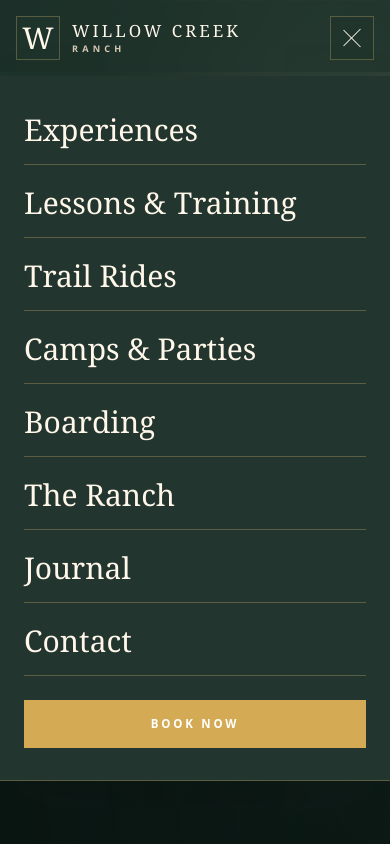
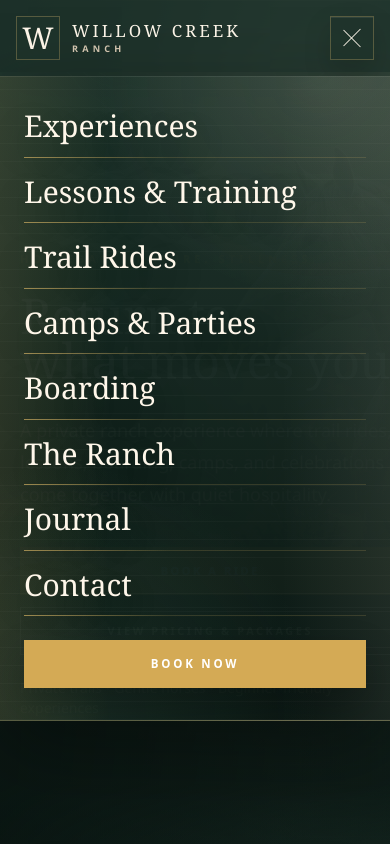
Before and after one commit to dion-nikila/ranch-site, a Next.js app: page / in a window 390 px wide. Both pictures are taken after a click on the button 352 px from the left and 38 px from the top of the page. Shown: the top 844 px of the page. Built offline with nearby package versions, Linux system fonts and the light colour scheme.

Commit message:
mobile......

```diff
--- a/app/globals.css
+++ b/app/globals.css
@@ -106,6 +106,58 @@ header {
   border-color: rgba(210, 177, 99, 0.18) !important;
   background: rgba(33, 54, 46, 0.84) !important;
   box-shadow: 0 14px 44px rgba(0, 0, 0, 0.26);
+}
+
+.mobile-menu-button {
+  box-shadow:
+    inset 0 1px 0 rgba(255, 247, 234, 0.08),
+    0 12px 28px rgba(0, 0, 0, 0.16);
+}
+
+.mobile-menu-panel {
+  overflow: hidden;
+  background:
+    radial-gradient(circle at 82% 0%, rgba(236, 225, 198, 0.13), transparent 14rem),
+    radial-gradient(circle at 16% 100%, rgba(101, 151, 120, 0.16), transparent 16rem),
+    linear-gradient(180deg, rgba(31, 52, 44, 0.98), rgba(10, 23, 19, 0.98)) !important;
+  box-shadow:
+    inset 0 1px 0 rgba(255, 247, 234, 0.08),
+    0 28px 80px rgba(0, 0, 0, 0.36) !important;
+}
+
+.mobile-menu-panel::before {
+  content: "";
+  position: absolute;
+  inset: 0;
+  pointer-events: none;
+  background:
+    linear-gradient(90deg, rgba(210, 177, 99, 0.12), transparent 28%, transparent 72%, rgba(236, 225, 198, 0.08)),
+    repeating-linear-gradient(0deg, rgba(255, 247, 234, 0.025) 0 1px, transparent 1px 18px);
+}
+
+.mobile-menu-link {
+  position: relative;
+  z-index: 1;
+  border-color: rgba(210, 177, 99, 0.18) !important;
+  color: var(--text);
+  line-height: 0.95;
+  text-shadow: 0 14px 42px rgba(0, 0, 0, 0.28);
+}
+
+.mobile-menu-link::after {
+  content: "";
+  position: absolute;
+  bottom: -1px;
+  left: 0;
+  width: 42%;
+  height: 1px;
+  background: linear-gradient(90deg, rgba(210, 177, 99, 0.62), transparent);
+}
+
+.mobile-menu-cta {
+  position: relative;
+  z-index: 1;
+  box-shadow: 0 16px 38px rgba(0, 0, 0, 0.24);
 }
 
 .site-line-field {
@@ -702,6 +754,29 @@ main > section::before {
 }
 
 @media (max-width: 767px) {
+  body {
+    background:
+      radial-gradient(circle at 82% 6%, rgba(236, 225, 198, 0.2), transparent 18rem),
+      radial-gradient(circle at 10% 32%, rgba(101, 151, 120, 0.16), transparent 18rem),
+      radial-gradient(circle at 84% 68%, rgba(210, 177, 99, 0.1), transparent 18rem),
+      linear-gradient(180deg, #263d35 0%, #162c25 28rem, #22372f 64rem, #172a24 100%);
+  }
+
+  main {
+    overflow: hidden;
+    background:
+      linear-gradient(180deg, transparent 0, rgba(22, 44, 37, 0.7) 46rem, rgba(32, 55, 46, 0.54) 100%);
+  }
+
+  main > section {
+    background-color: transparent !important;
+  }
+
+  main > section::before {
+    background: linear-gradient(90deg, transparent, rgba(210, 177, 99, 0.22), transparent);
+    opacity: 0.65;
+  }
+
   .section-title {
     font-size: clamp(2.25rem, 10.5vw, 3.6rem);
   }
@@ -721,6 +796,23 @@ main > section::before {
     min-height: calc(100svh - 5.8rem) !important;
     align-items: center;
     padding-top: 0.4rem;
+  }
+
+  .hero-inner .button-shimmer {
+    background-color: rgba(12, 29, 24, 0.22);
+    backdrop-filter: blur(10px);
+  }
+
+  .hero-inner .button-shimmer:first-child {
+    background-color: var(--gold);
+  }
+
+  .hero-inner .button-shimmer:hover {
+    background-color: rgba(12, 29, 24, 0.38);
+  }
+
+  .hero-inner .button-shimmer:first-child:hover {
+    background-color: #96763d;
   }
 
   .hero-landscape {
@@ -757,7 +849,7 @@ main > section::before {
 
   .hero-section::after {
     background:
-      linear-gradient(180deg, rgba(10, 22, 18, 0.1) 0%, rgba(10, 22, 18, 0.18) 26%, rgba(10, 22, 18, 0.72) 68%, rgba(10, 22, 18, 0.82) 100%),
+      linear-gradient(180deg, rgba(10, 22, 18, 0.1) 0%, rgba(10, 22, 18, 0.18) 26%, rgba(10, 22, 18, 0.72) 68%, rgba(10, 22, 18, 0.72) 88%, rgba(10, 22, 18, 0) 100%),
       linear-gradient(90deg, rgba(9, 20, 17, 0.88) 0%, rgba(9, 20, 17, 0.52) 58%, rgba(9, 20, 17, 0.18) 100%),
       radial-gradient(ellipse at 68% 18%, rgba(236, 225, 198, 0.12), transparent 12rem),
       radial-gradient(ellipse at 28% 48%, rgba(20, 35, 30, 0.36), transparent 20rem);
@@ -801,8 +893,32 @@ main > section::before {
   }
 
   #booking {
-    padding-top: 1.5rem !important;
+    margin-top: -1.4rem;
+    padding-top: 0 !important;
     padding-bottom: 1.75rem !important;
+  }
+
+  #booking .booking-shell {
+    background:
+      linear-gradient(180deg, rgba(255, 247, 234, 0.055), transparent 38%),
+      radial-gradient(circle at 88% 0%, rgba(210, 177, 99, 0.13), transparent 12rem),
+      rgba(18, 39, 32, 0.72) !important;
+    box-shadow:
+      inset 0 1px 0 rgba(255, 247, 234, 0.08),
+      0 20px 52px rgba(0, 0, 0, 0.2);
+    backdrop-filter: blur(12px);
+  }
+
+  #experiences,
+  #trail-rides,
+  #boarding,
+  #resources,
+  #lessons-and-training,
+  #journal,
+  .gallery-section {
+    background:
+      radial-gradient(circle at 18% 0%, rgba(236, 225, 198, 0.07), transparent 17rem),
+      linear-gradient(180deg, rgba(47, 71, 62, 0.18), rgba(47, 71, 62, 0.08)) !important;
   }
 
   #ranch-gallery,
--- a/components/Navbar.tsx
+++ b/components/Navbar.tsx
@@ -21,7 +21,7 @@ export function Navbar() {
 
   return (
     <motion.header
-      className="fixed left-0 right-0 top-0 z-50 border-b border-[var(--border)] bg-[rgba(250,248,243,0.86)] backdrop-blur-xl"
+      className="site-header fixed left-0 right-0 top-0 z-50 border-b border-[var(--border)] bg-[rgba(250,248,243,0.86)] backdrop-blur-xl"
       initial={false}
       animate={{ opacity: 1, y: 0 }}
       transition={{ duration: 0.75, ease }}
@@ -49,7 +49,7 @@ export function Navbar() {
             aria-label={open ? "Close menu" : "Open menu"}
             aria-expanded={open}
             onClick={() => setOpen((value) => !value)}
-            className="group flex h-11 w-11 shrink-0 items-center justify-center border border-[var(--border)] bg-[var(--card)] transition-colors hover:border-[var(--gold)] xl:hidden"
+            className="mobile-menu-button group flex h-11 w-11 shrink-0 items-center justify-center border border-[var(--border)] bg-[var(--card)] transition-colors hover:border-[var(--gold)] xl:hidden"
           >
             <span className="relative h-4 w-6">
               <span className={`absolute left-0 top-0 h-px w-6 bg-[var(--text)] transition-transform ${open ? "translate-y-2 rotate-45" : ""}`} />
@@ -62,7 +62,7 @@ export function Navbar() {
       <AnimatePresence>
         {open && (
           <motion.div
-            className="fixed inset-x-0 top-[4.75rem] z-40 border-b border-[var(--border)] bg-[var(--bg)] px-6 pb-8 pt-5 shadow-[0_28px_70px_rgba(23,23,23,0.08)] md:top-20 xl:hidden"
+            className="mobile-menu-panel fixed inset-x-0 top-[4.75rem] z-40 border-b border-[var(--border)] bg-[var(--bg)] px-6 pb-8 pt-5 shadow-[0_28px_70px_rgba(23,23,23,0.08)] md:top-20 xl:hidden"
             initial={{ opacity: 0, y: -12 }}
             animate={{ opacity: 1, y: 0 }}
             exit={{ opacity: 0, y: -12 }}
@@ -71,7 +71,7 @@ export function Navbar() {
             <div className="grid gap-1">
               {navLinks.map((link) => (
                 <a
-                  className="border-b border-[var(--border)] py-4 font-serif text-3xl text-[var(--text)]"
+                  className="mobile-menu-link border-b border-[var(--border)] py-4 font-serif text-3xl text-[var(--text)]"
                   href={`#${link.toLowerCase().replaceAll(" ", "-").replaceAll("&", "and")}`}
                   key={link}
                   onClick={() => setOpen(false)}
@@ -80,7 +80,7 @@ export function Navbar() {
                 </a>
               ))}
             </div>
-            <button className="mt-6 min-h-12 w-full bg-[var(--gold)] text-[0.72rem] font-bold uppercase tracking-[0.24em] text-white">
+            <button className="mobile-menu-cta mt-6 min-h-12 w-full bg-[var(--gold)] text-[0.72rem] font-bold uppercase tracking-[0.24em] text-white">
               Book Now
             </button>
           </motion.div>
```
